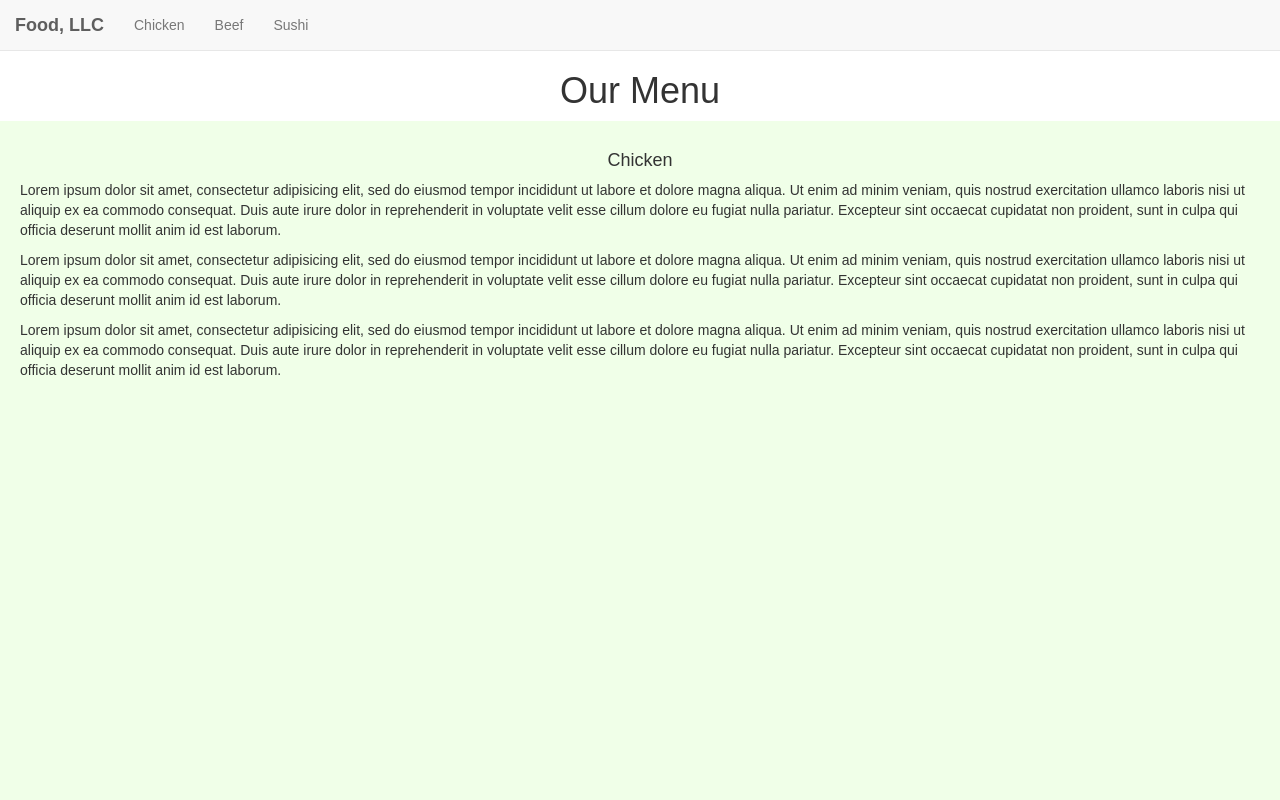
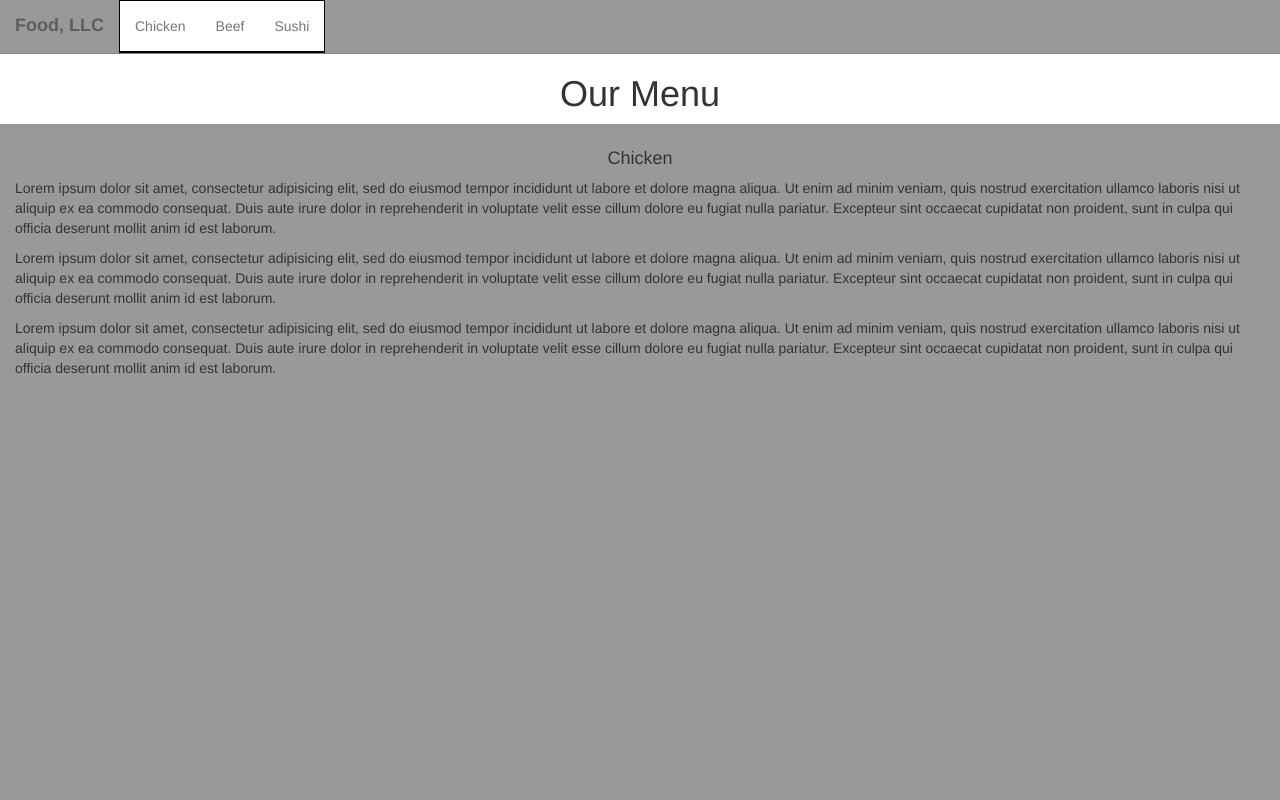
Before and after one commit to Alexlpub/module3-Solution, a plain HTML site: page index.html in a window 1280 px wide. Shown: the top 800 px of the page. Drawn offline with nearby package versions, Linux system fonts and the light colour scheme.

Commit message:
Refactor navbar and tall section styles
Updated navbar styles and modified tall section properties.

```diff
--- a/css/styles.css
+++ b/css/styles.css
@@ -1,41 +1,30 @@
-body {
-  font-family: Arial, sans-serif;
-}
-
-/* Tall section styling */
-.tall-section {
-  background-color: #f8f8f8;
-  min-height: 1000px;
-  padding: 20px;
-}
-
-/* Navbar customizations */
+/* Navbar */
 .navbar {
-  margin-bottom: 0;
+  background-color: #999999;
+  border-color: #888888;
 }
 
 .navbar-brand {
+  color: #111111;
   font-weight: bold;
 }
 
-.navbar-nav > li > a {
-  color: #333;
+/* Mobile dropdown: distinct background so it stands out from the content */
+.menu-list {
+  background-color: #ffffff;
+  border: 1px solid #000000;
+  margin: 0;
+  text-align: center;
 }
 
-.navbar-nav > li > a:hover {
-  background-color: #ddd;
+.menu-list > li > a {
+  color: #000000;
+  border-bottom: 1px solid #000000;
 }
 
-/* Tablet-specific tweaks */
-@media (min-width: 768px) and (max-width: 991px) {
-  .tall-section {
-    background-color: #e8f0ff; /* light blue for tablet view */
-  }
+/* Tall section: must be tall enough to force scrolling */
+.tall-section {
+  background-color: #999999;
+  height: 1000px;
+  padding: 15px;
 }
-
-/* Desktop-specific tweaks */
-@media (min-width: 992px) {
-  .tall-section {
-    background-color: #f0ffe8; /* light green for desktop view */
-  }
-}
```
